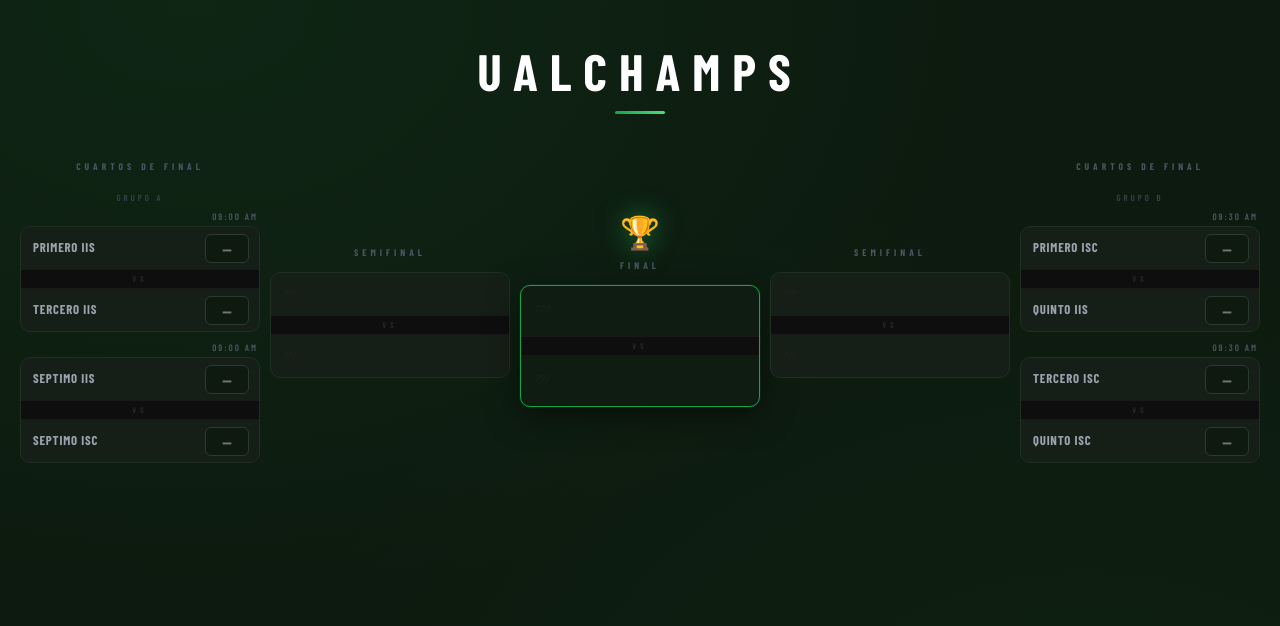
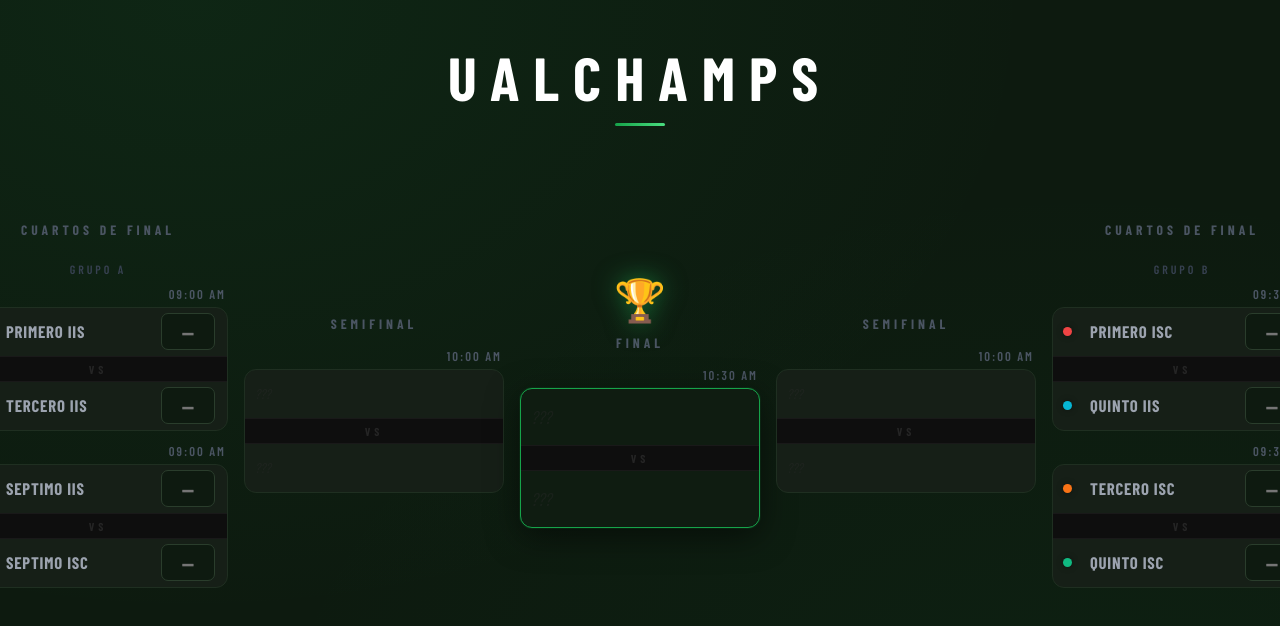
Before and after one commit to Leonardo72829/UALCHAMPS, a plain HTML site: page index.html in a window 1280 px wide. Drawn offline with nearby package versions, Linux system fonts and the light colour scheme; a web font is replaced by a local one.

Commit message:
Bracket 2.0

```diff
--- a/script.js
+++ b/script.js
@@ -1,8 +1,19 @@
 // ============================================================
 // UALCHAMPS - Bracket fijo con marcadores
 // Layout: [Cuartos A] → [Semi A] → [FINAL] ← [Semi B] ← [Cuartos B]
-// El ganador se determina automáticamente al ingresar ambos scores.
 // ============================================================
+
+// ---- COLOR POR EQUIPO ----
+const COLORES = {
+    "PRIMERO IIS":  "#3b82f6",   // azul
+    "TERCERO IIS":  "#f59e0b",   // ámbar
+    "SEPTIMO IIS":  "#ec4899",   // rosa
+    "SEPTIMO ISC":  "#8b5cf6",   // violeta
+    "PRIMERO ISC":  "#ef4444",   // rojo
+    "QUINTO IIS":   "#06b6d4",   // cian
+    "TERCERO ISC":  "#f97316",   // naranja
+    "QUINTO ISC":   "#10b981",   // esmeralda
+}
 
 // ---- DATOS FIJOS ----
 // scores: [scoreA, scoreB] — null mientras no se ingresa
@@ -14,10 +25,10 @@ const estado = {
         { id: 3, grupo: "B", hora: "09:30 AM", eq: ["TERCERO ISC",  "QUINTO ISC"],   ganador: null, scores: [null, null] },
     ],
     semis: [
-        { id: 0, grupo: "A", cruces: [0, 1], ganador: null, scores: [null, null] },
-        { id: 1, grupo: "B", cruces: [2, 3], ganador: null, scores: [null, null] },
+        { id: 0, grupo: "A", hora: "10:00 AM", cruces: [0, 1], ganador: null, scores: [null, null] },
+        { id: 1, grupo: "B", hora: "10:00 AM", cruces: [2, 3], ganador: null, scores: [null, null] },
     ],
-    final:   { ganador: null, subcampeon: null, scores: [null, null] },
+    final:   { hora: "10:30 AM", ganador: null, subcampeon: null, scores: [null, null] },
     tercero: { ganador: null, scores: [null, null] },
 }
 
@@ -78,6 +89,7 @@ function columnaFinal() {
         eq:      [eqA, eqB],
         ganador: estado.final.ganador,
         scores:  estado.final.scores,
+        hora:    estado.final.hora,
         tipo:    "final",
         onScore: (sA, sB) => {
             estado.final.scores = [sA, sB]
@@ -167,6 +179,7 @@ function renderSemiGrupo(grupo) {
         eq:      [eqA, eqB],
         ganador: semi.ganador,
         scores:  semi.scores,
+        hora:    semi.hora,
         tipo:    "semi",
         onScore: (sA, sB) => {
             semi.scores = [sA, sB]
@@ -270,6 +283,14 @@ function filaEquipo({ inputId, nombre, score, ganador, tipo, onChange }) {
     if (esPerdedor) fila.classList.add("equipo-fila--perdedor")
     if (esVacio)    fila.classList.add("equipo-fila--vacio")
 
+    // Círculo de color del equipo
+    if (nombre) {
+        const dot = document.createElement("span")
+        dot.className = "equipo-dot"
+        dot.style.background = COLORES[nombre] || "#555"
+        fila.appendChild(dot)
+    }
+
     // Nombre
     const nombreEl = document.createElement("span")
     nombreEl.className = "equipo-nombre"
--- a/style.css
+++ b/style.css
@@ -26,8 +26,8 @@ body {
 h1 {
     font-family: 'Barlow Condensed', sans-serif;
     font-weight: 900;
-    font-size: 3.2rem;
-    letter-spacing: 12px;
+    font-size: 3.8rem;
+    letter-spacing: 14px;
     text-align: center;
     text-transform: uppercase;
     color: #ffffff;
@@ -53,9 +53,10 @@ h1::after {
     flex-direction: row;
     justify-content: center;
     align-items: center;
-    gap: 10px;
-    padding: 10px 20px 0;
+    gap: 16px;
+    padding: 16px 40px 0;
     overflow-x: auto;
+    min-height: 60vh;
 }
 
 /* ============================================================
@@ -65,56 +66,56 @@ h1::after {
     display: flex;
     flex-direction: column;
     align-items: stretch;
-    min-width: 200px;
-    max-width: 240px;
+    min-width: 260px;
     flex: 1;
+    max-width: 300px;
 }
 
-/* Columna central (final) más estrecha */
+/* Columna central (final) */
 .col--center {
-    min-width: 210px;
-    max-width: 250px;
+    min-width: 240px;
+    max-width: 280px;
     align-items: center;
 }
 
 /* Título de columna */
 .col-titulo {
     font-family: 'Barlow Condensed', sans-serif;
-    font-size: 0.6rem;
+    font-size: 0.85rem;
     font-weight: 700;
     letter-spacing: 4px;
     text-transform: uppercase;
     color: #4b5563;
     text-align: center;
-    padding-bottom: 14px;
+    padding-bottom: 16px;
     width: 100%;
 }
 
 .col-titulo--small {
-    font-size: 0.55rem;
+    font-size: 0.75rem;
     letter-spacing: 3px;
     color: #374151;
-    padding-bottom: 8px;
+    padding-bottom: 10px;
 }
 
 /* Trofeo */
 .trophy-icon {
-    font-size: 2rem;
+    font-size: 2.6rem;
     line-height: 1;
     filter: drop-shadow(0 0 12px rgba(34, 197, 94, 0.5));
-    margin-bottom: 10px;
+    margin-bottom: 12px;
 }
 
 /* Etiqueta de grupo */
 .grupo-label {
     font-family: 'Barlow Condensed', sans-serif;
-    font-size: 0.55rem;
+    font-size: 0.75rem;
     font-weight: 600;
     letter-spacing: 3px;
     text-transform: uppercase;
     color: #374151;
     text-align: center;
-    padding: 6px 0 8px;
+    padding: 8px 0 10px;
 }
 
 /* Separador 3er lugar */
@@ -129,7 +130,7 @@ h1::after {
    PARTIDO
    ============================================================ */
 .partido-wrap {
-    margin-bottom: 10px;
+    margin-bottom: 12px;
     display: flex;
     flex-direction: column;
     width: 100%;
@@ -137,19 +138,19 @@ h1::after {
 
 .partido-hora {
     font-family: 'Barlow Condensed', sans-serif;
-    font-size: 0.58rem;
+    font-size: 0.8rem;
     font-weight: 600;
     letter-spacing: 2px;
     color: #4b5563;
     text-align: right;
     padding-right: 2px;
-    margin-bottom: 4px;
+    margin-bottom: 5px;
 }
 
 .partido-card {
     background: #161f17;
     border: 1px solid #1f2f21;
-    border-radius: 10px;
+    border-radius: 12px;
     overflow: hidden;
     transition: border-color 0.2s, box-shadow 0.2s;
     width: 100%;
@@ -177,18 +178,18 @@ h1::after {
 .vs-label {
     text-align: center;
     font-family: 'Barlow Condensed', sans-serif;
-    font-size: 0.52rem;
+    font-size: 0.72rem;
     font-weight: 900;
     letter-spacing: 4px;
     color: #252525;
-    padding: 4px 0;
+    padding: 5px 0;
     background: #0e0e0e;
     border-top: 1px solid #191919;
     border-bottom: 1px solid #191919;
 }
 
 .vs-label--score {
-    font-size: 0.78rem;
+    font-size: 1.05rem;
     letter-spacing: 6px;
     color: #4b5563;
 }
@@ -200,23 +201,39 @@ h1::after {
     display: flex;
     align-items: center;
     justify-content: space-between;
-    padding: 0 10px 0 12px;
-    min-height: 42px;
-    gap: 8px;
+    padding: 0 12px 0 10px;
+    min-height: 48px;
+    gap: 10px;
     transition: background 0.15s;
 }
 
-.equipo-fila--final   { min-height: 50px; }
-.equipo-fila--tercero { min-height: 44px; }
+.equipo-fila--final   { min-height: 56px; }
+.equipo-fila--tercero { min-height: 50px; }
 
 .equipo-fila--ganador  { background: #14532d; }
 .equipo-fila--perdedor { opacity: 0.3; }
 .equipo-fila--vacio    { opacity: 0.4; }
 
+/* Círculo identificador de equipo */
+.equipo-dot {
+    width: 9px;
+    height: 9px;
+    border-radius: 50%;
+    flex-shrink: 0;
+    display: inline-block;
+    margin-right: 8px;
+    box-shadow: 0 0 6px rgba(0, 0, 0, 0.4);
+    transition: opacity 0.15s;
+}
+
+.equipo-fila--perdedor .equipo-dot {
+    opacity: 0.25;
+}
+
 /* Nombre del equipo */
 .equipo-nombre {
     font-family: 'Barlow Condensed', sans-serif;
-    font-size: 0.8rem;
+    font-size: 1.05rem;
     font-weight: 700;
     letter-spacing: 0.8px;
     text-transform: uppercase;
@@ -231,29 +248,28 @@ h1::after {
     color: #2a2a2a;
     font-style: italic;
     font-weight: 400;
-    font-size: 0.68rem;
+    font-size: 0.88rem;
     letter-spacing: 0;
 }
 
-.equipo-fila--final   .equipo-nombre { font-size: 0.88rem; }
-.equipo-fila--tercero .equipo-nombre { font-size: 0.78rem; color: #6b7280; }
+.equipo-fila--final   .equipo-nombre { font-size: 1.15rem; }
+.equipo-fila--tercero .equipo-nombre { font-size: 1rem; color: #6b7280; }
 
 /* Input de score */
 .score-input {
-    width: 44px;
+    width: 54px;
     flex-shrink: 0;
     background: #0e1a10;
     border: 1px solid #2a3d2c;
-    border-radius: 6px;
+    border-radius: 7px;
     color: #e5e5e5;
     font-family: 'Barlow Condensed', sans-serif;
-    font-size: 1rem;
+    font-size: 1.3rem;
     font-weight: 700;
     text-align: center;
-    padding: 4px 2px;
+    padding: 5px 2px;
     outline: none;
     transition: border-color 0.15s, background 0.15s;
-    /* ocultar flechas del input number */
     -moz-appearance: textfield;
 }
 .score-input::-webkit-outer-spin-button,
@@ -286,9 +302,9 @@ h1::after {
 
 .anuncio-campeon {
     font-family: 'Barlow Condensed', sans-serif;
-    font-size: 2rem;
+    font-size: 2.4rem;
     font-weight: 900;
-    letter-spacing: 6px;
+    letter-spacing: 7px;
     color: #4ade80;
     text-transform: uppercase;
     animation: fadeUp 0.4s ease;
@@ -296,7 +312,7 @@ h1::after {
 
 .anuncio-segundo {
     font-family: 'Barlow Condensed', sans-serif;
-    font-size: 1.4rem;
+    font-size: 1.7rem;
     font-weight: 700;
     letter-spacing: 5px;
     color: #86efac;
@@ -307,7 +323,7 @@ h1::after {
 
 .anuncio-tercero {
     font-family: 'Barlow Condensed', sans-serif;
-    font-size: 1.2rem;
+    font-size: 1.4rem;
     font-weight: 700;
     letter-spacing: 4px;
     color: #6b7280;
@@ -331,8 +347,13 @@ h1::after {
 /* ============================================================
    RESPONSIVE — apilado vertical en móvil
    ============================================================ */
+@media (max-width: 1100px) {
+    .col      { min-width: 200px; }
+    .col--center { min-width: 200px; }
+}
+
 @media (max-width: 860px) {
-    h1 { font-size: 2rem; letter-spacing: 6px; }
+    h1 { font-size: 2.4rem; letter-spacing: 8px; }
 
     #bracket {
         flex-direction: column;
@@ -344,6 +365,7 @@ h1::after {
     .col,
     .col--center {
         width: 100%;
-        max-width: 360px;
+        max-width: 400px;
+        min-width: unset;
     }
 }
```
